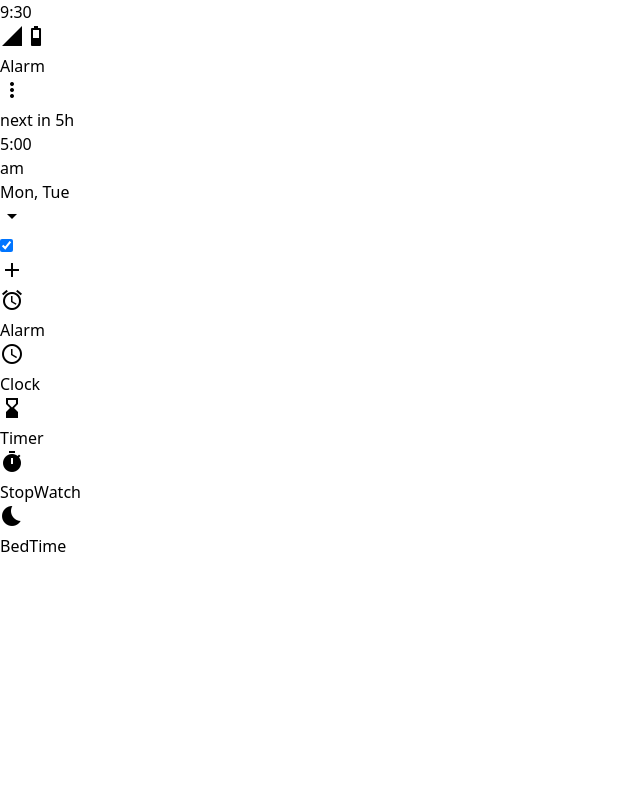
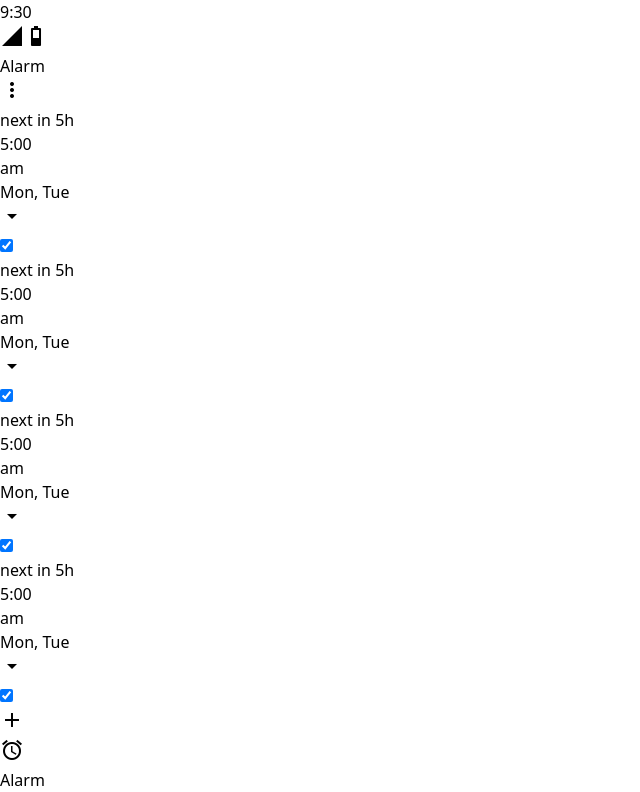
Before and after one commit to sinan-q/clock-web-app, a React (Vite) app: page /alarm in a window 1280 px wide. Shown: the top 792 px of the page, without its empty margins (0-640 px from the left). Built offline with nearby package versions, Linux system fonts and the light colour scheme; the HTML template or start-up script is replaced by a standard one; what @material-tailwind/html would draw is missing.

Commit message:
Added scrollng in alarm

```diff
--- a/src/components/Alarm.jsx
+++ b/src/components/Alarm.jsx
@@ -4,7 +4,25 @@ import FAB from './FAB'
 const Alarm = () => {
   return (
     <>
-    <div className='flex-1 m-4 '>
+    <div className='flex-1 overflow-auto pt-4 px-4'>
+        <Card
+        time={"5:00"}
+        am={true}
+        date={"Mon, Tue"}
+        enabled={true}
+        />
+        <Card
+        time={"5:00"}
+        am={true}
+        date={"Mon, Tue"}
+        enabled={true}
+        />
+        <Card
+        time={"5:00"}
+        am={true}
+        date={"Mon, Tue"}
+        enabled={true}
+        />
         <Card
         time={"5:00"}
         am={true}
```
